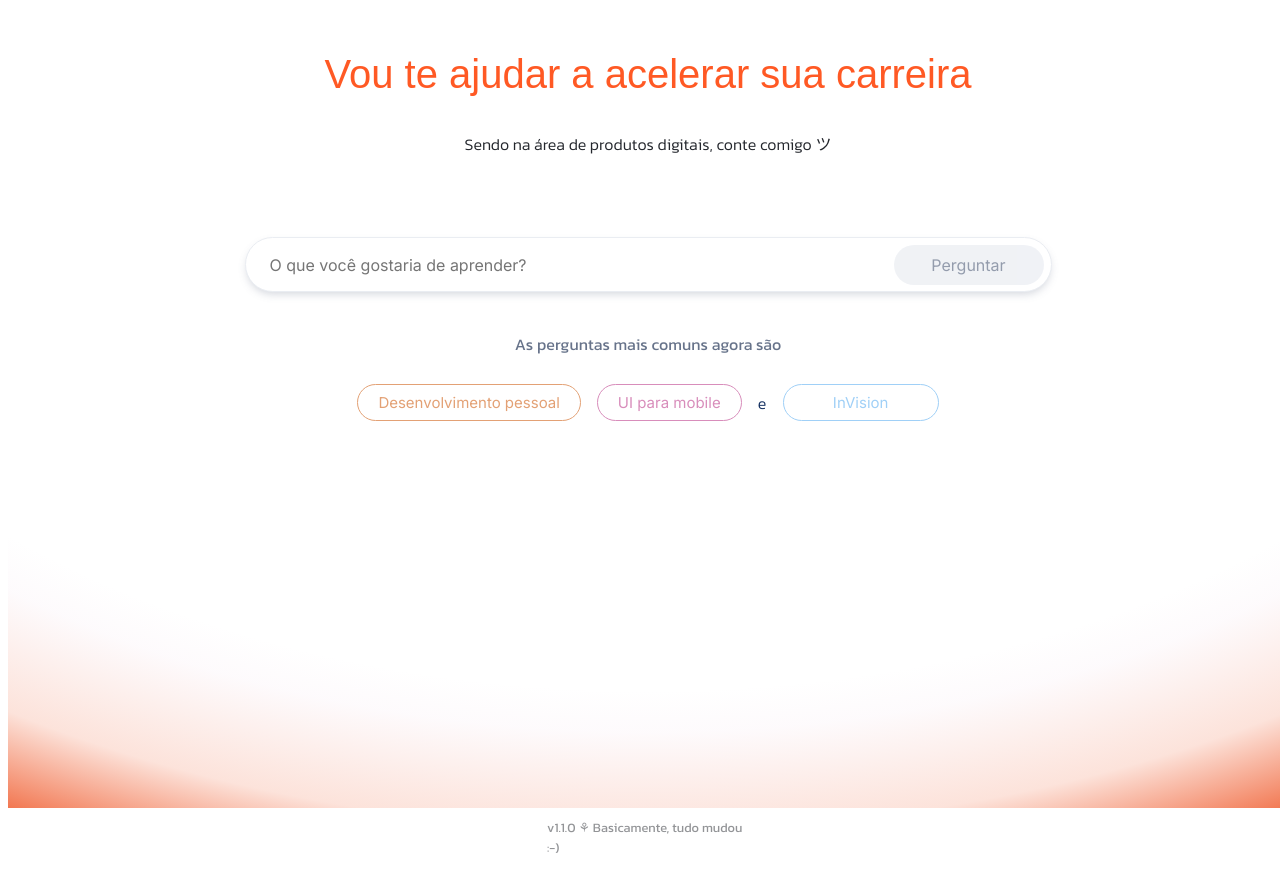
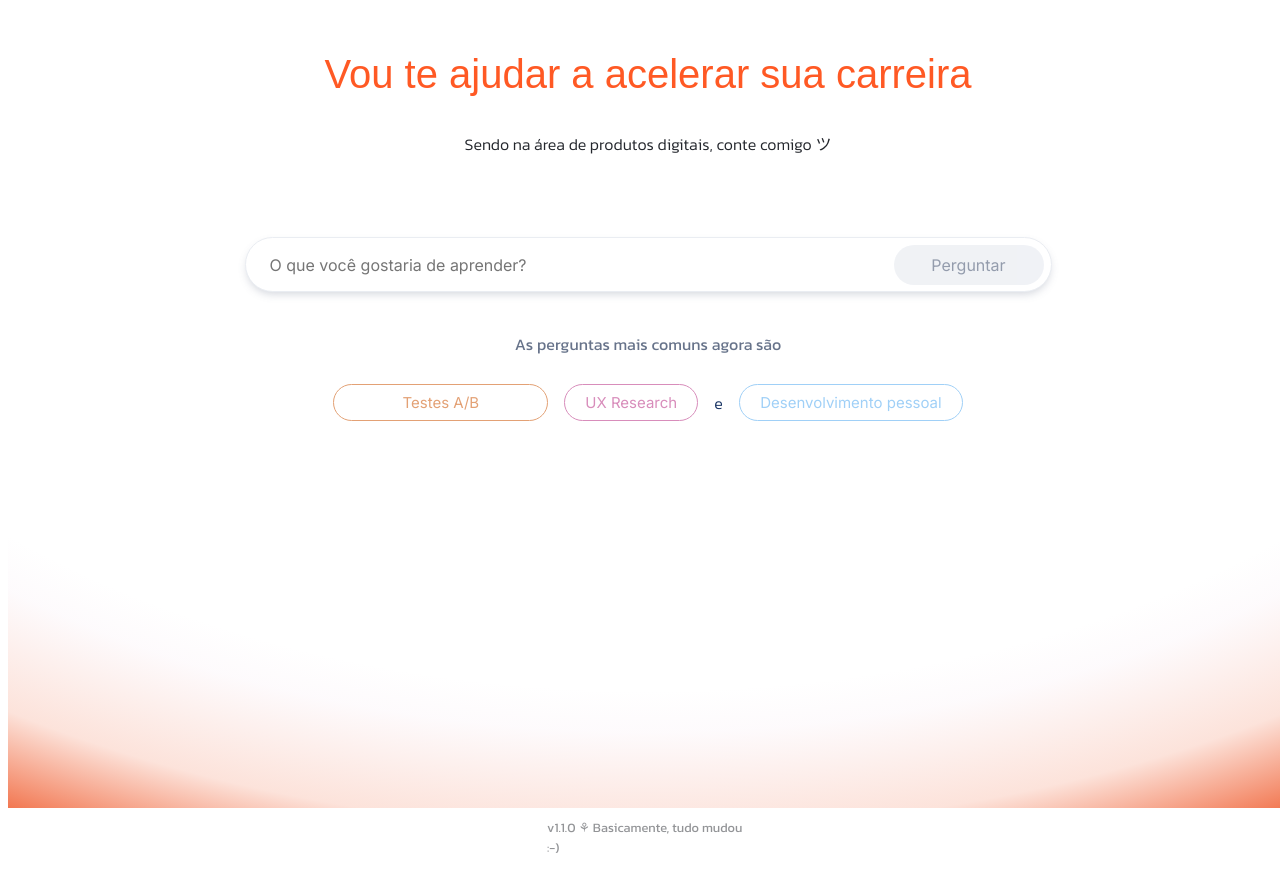
Before and after one commit to LuisArthurLobo/geradorArtigo, a Next.js app: page / in a window 1280 px wide. Shown: the top 890 px of the page. Built offline with nearby package versions, Linux system fonts and the light colour scheme; a web font is replaced by a local one.

Commit message:
Sugestões otimizadas

```diff
--- a/src/app/components/ai-career-guide/index.js
+++ b/src/app/components/ai-career-guide/index.js
@@ -11,15 +11,34 @@ const AICareerGuide = () => {
   const [messages, setMessages] = useState([]);
   const [currentProcessing, setCurrentProcessing] = useState(null);
   const [error, setError] = useState(null);
+  const [suggestions, setSuggestions] = useState([
+    { text: "Desenvolvimento pessoal", color: "orange" },
+    { text: "UI para mobile", color: "pink" },
+    { text: "InVision", color: "blue" }
+  ]);
   const messagesContainerRef = useRef(null);
 
-  const suggestions = [
+  const allSuggestions = [
     { text: "Desenvolvimento pessoal", color: "orange" },
     { text: "UI para mobile", color: "pink" },
     { text: "InVision", color: "blue" },
-    { text: "Priorização", color: "red" },
-    { text: "Testes A/B", color: "yellow" }
+    { text: "Priorização", color: "orange" },
+    { text: "Testes A/B", color: "pink" },
+    { text: "Design System", color: "blue" },
+    { text: "Gestão de produto", color: "orange" },
+    { text: "UX Research", color: "pink" },
+    { text: "Metodologias ágeis", color: "blue" }
   ];
+
+  useEffect(() => {
+    // Shuffle and pick 3 random suggestions
+    const shuffled = [...allSuggestions].sort(() => Math.random() - 0.5);
+    setSuggestions([
+      { ...shuffled[0], color: "orange" },
+      { ...shuffled[1], color: "pink" },
+      { ...shuffled[2], color: "blue" }
+    ]);
+  }, []); // Empty dependency array means this runs once on mount
 
   const handleSuggestionClick = (suggestion) => {
     setTopic(suggestion);
@@ -99,24 +118,24 @@ const AICareerGuide = () => {
             <button
               className={styles.topicTag}
               data-color="orange"
-              onClick={() => handleSuggestionClick("Desenvolvimento pessoal")}
+              onClick={() => handleSuggestionClick(suggestions[0].text)}
             >
-              <span>Desenvolvimento pessoal</span>
+              <span>{suggestions[0].text}</span>
             </button>
             <button
               className={styles.topicTag}
               data-color="pink"
-              onClick={() => handleSuggestionClick("UI para mobile")}
+              onClick={() => handleSuggestionClick(suggestions[1].text)}
             >
-              <span>UI para mobile</span>
+              <span>{suggestions[1].text}</span>
             </button>
             <span className={styles.topicConnector}>e</span>
             <button
               className={styles.topicTag}
               data-color="blue"
-              onClick={() => handleSuggestionClick("InVision")}
+              onClick={() => handleSuggestionClick(suggestions[2].text)}
             >
-              <span>InVision</span>
+              <span>{suggestions[2].text}</span>
             </button>
           </div>
         </div>
```
